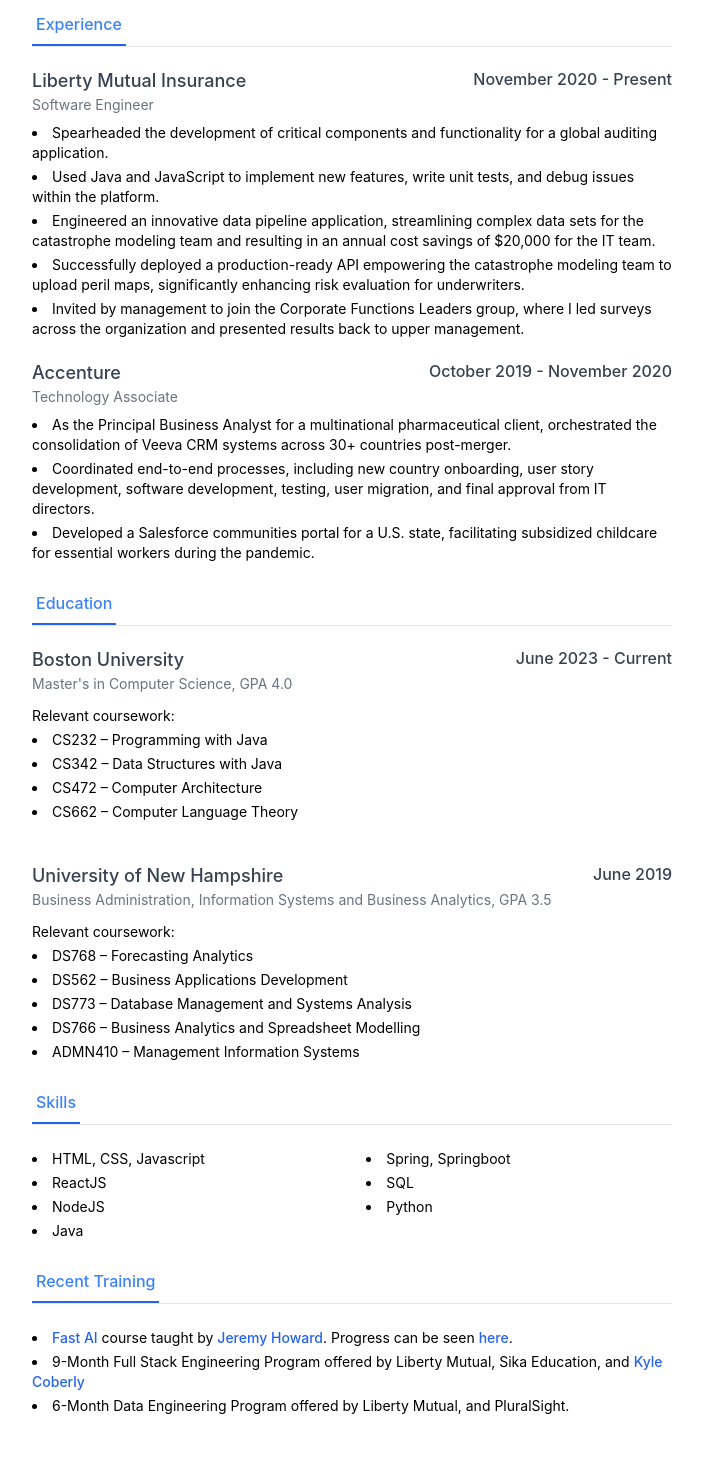
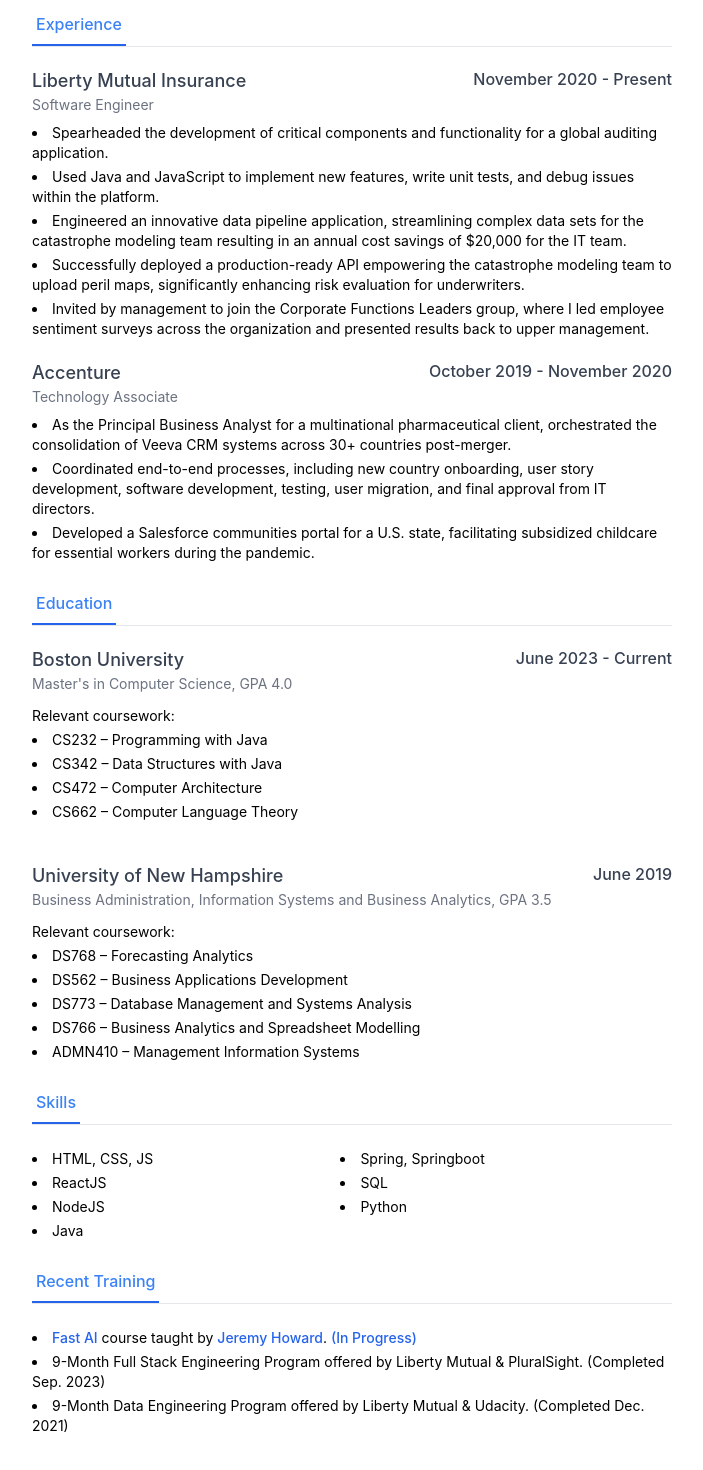
Before and after one commit to bryceschultz/resume, a React (Create React App) app: page / in a window 1280 px wide. Shown: the part 270-1740 px from the top of the page, without its empty margins (288-991 px from the left). Built offline with nearby package versions, Linux system fonts and the light colour scheme; what @fortawesome/fontawesome would draw is missing.

Commit message:
more cleanup

```diff
--- a/src/components/Section/Sections/ExperienceSection/ExperienceSection.jsx
+++ b/src/components/Section/Sections/ExperienceSection/ExperienceSection.jsx
@@ -10,9 +10,9 @@
 const libertyExperience = [
     'Spearheaded the development of critical components and functionality for a global auditing application.',
     'Used Java and JavaScript to implement new features, write unit tests, and debug issues within the platform.',
-    'Engineered an innovative data pipeline application, streamlining complex data sets for the catastrophe modeling team and resulting in an annual cost savings of $20,000 for the IT team.',
+    'Engineered an innovative data pipeline application, streamlining complex data sets for the catastrophe modeling team resulting in an annual cost savings of $20,000 for the IT team.',
     'Successfully deployed a production-ready API empowering the catastrophe modeling team to upload peril maps, significantly enhancing risk evaluation for underwriters.',
-    'Invited by management to join the Corporate Functions Leaders group, where I led surveys across the organization and presented results back to upper management.'
+    'Invited by management to join the Corporate Functions Leaders group, where I led employee sentiment surveys across the organization and presented results back to upper management.'
 ]
 const accentureExperience = [
     'As the Principal Business Analyst for a multinational pharmaceutical client, orchestrated the consolidation of Veeva CRM systems across 30+ countries post-merger.',
--- a/src/components/Section/Sections/RecentTraining/RecentTraining.jsx
+++ b/src/components/Section/Sections/RecentTraining/RecentTraining.jsx
@@ -9,13 +9,13 @@
 
         <ul className="list-disc list-inside flex flex-wrap flex-col">
            <li className="text-elem shrink-0 mt-0 text-left text-sm font-normal mt-1">
-                <Link text={"Fast AI"} link={"https://www.fast.ai/"} /> course taught by <Link text={"Jeremy Howard"} link={"https://jeremy.fast.ai/"} />. Progress can be seen <Link text={"here"} link={"https://github.com/bryceschultz/fastai"} />.
+                <Link text={"Fast AI"} link={"https://www.fast.ai/"} /> course taught by <Link text={"Jeremy Howard"} link={"https://jeremy.fast.ai/"} />. <Link text={"(In Progress)"} link={"https://github.com/bryceschultz/fastai"} />
             </li>
             <li className="text-elem shrink-0 mt-0 text-left text-sm font-normal mt-1">
-                9-Month Full Stack Engineering Program offered by Liberty Mutual, Sika Education, and <Link text={"Kyle Coberly"} link={"https://kylecoberly.github.io/resume/"} />
+                9-Month Full Stack Engineering Program offered by Liberty Mutual & PluralSight. (Completed Sep. 2023)
             </li>
             <li className="text-elem shrink-0 mt-0 text-left text-sm font-normal mt-1">
-                6-Month Data Engineering Program offered by Liberty Mutual, and PluralSight.
+                9-Month Data Engineering Program offered by Liberty Mutual & Udacity. (Completed Dec. 2021)
             </li>
         </ul>
     )
--- a/src/components/Section/Sections/SkillsSection/SkillsSection.jsx
+++ b/src/components/Section/Sections/SkillsSection/SkillsSection.jsx
@@ -2,7 +2,7 @@
 import { FontAwesomeIcon } from '@fortawesome/react-fontawesome'
 import './SkillsSection.scss';
 
-const skills = ["HTML, CSS, Javascript", "ReactJS", "NodeJS", "Java", "Spring, Springboot",
+const skills = ["HTML, CSS, JS", "ReactJS", "NodeJS", "Java", "Spring, Springboot",
                 "SQL", "Python"]
 const SkillsSection = () => {
     const { informalToggle } = useInformalToggleContext();
```
